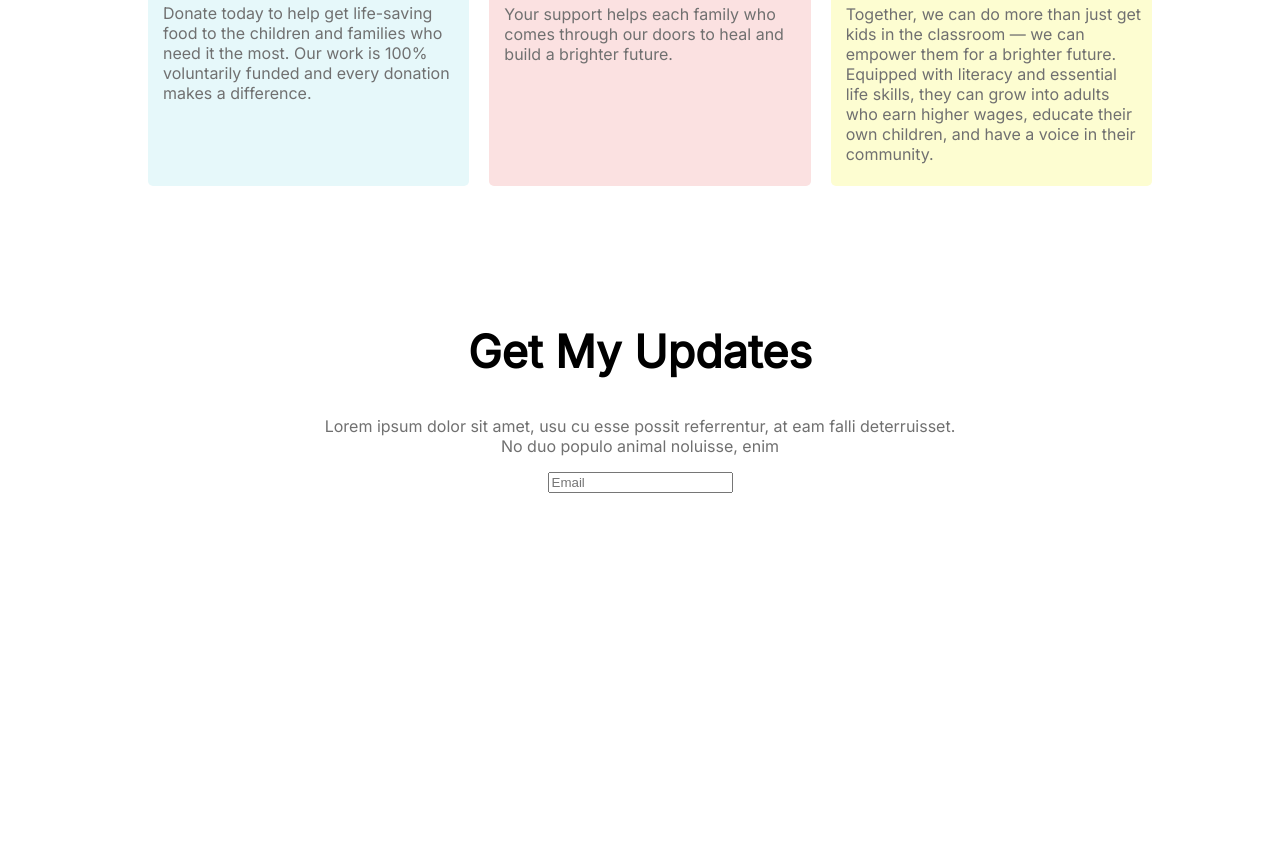
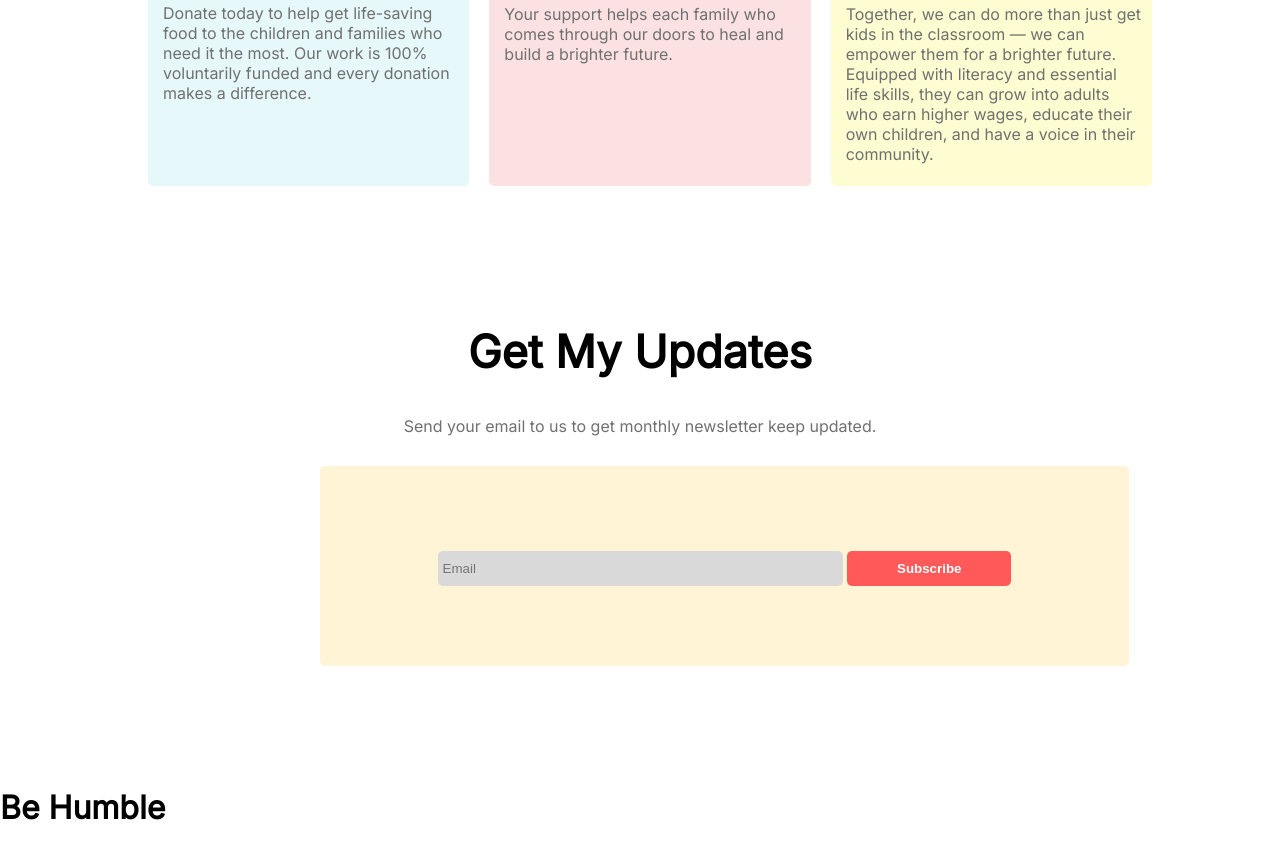
Before and after one commit to abdullahad229/donate-today, a plain HTML site: page index.html in a window 1280 px wide. Shown: the part 1530-2378 px from the top of the page. Before the commit the page ends 2123 px from the top, so only its background shows below. Drawn offline with Linux system fonts and the light colour scheme.

Commit message:
almost-done

```diff
--- a/index.html
+++ b/index.html
@@ -71,12 +71,16 @@
         </section>
         <section class="donate-money-option">
             <h1>Get My Updates</h1>
-            <p>Lorem ipsum dolor sit amet, usu cu esse possit referrentur, at eam falli deterruisset. No duo populo animal noluisse, enim</p>
+            <p>Send your email to us to get monthly newsletter keep updated. </p>
             <form action="">
-                <input type="email" placeholder="Email">
+                <input type="email" placeholder="Email" class="subscriber-field">
+                <button type="submit">Subscribe</button>
             </form>
         </section>
     </main>
+    <footer>
+        <h1>Be Humble</h1>
+    </footer>
 </body>
 
 </html>
--- a/style.css
+++ b/style.css
@@ -94,3 +94,27 @@ margin-left: 20px;
 #education-card {
     background-color: rgb(253, 253, 209);
 }
+form {
+    width: 809px;
+    height: 200px;
+    background-color: #FFF4D6;
+    border-radius: 5px;
+    margin-top: 30px;
+}
+.subscriber-field {
+    margin-top: 85px;
+    width: 400px;
+    padding: 10px 0px;
+    padding-left: 5px;
+    border: 0;
+    background-color: #D9D9D9;
+    border-radius: 5px;
+}
+button {
+    background-color: #FF5959;
+    padding: 10px 50px;
+    border: 0;
+    border-radius: 5px;
+    color: white;
+    font-weight: 600;
+}
```
